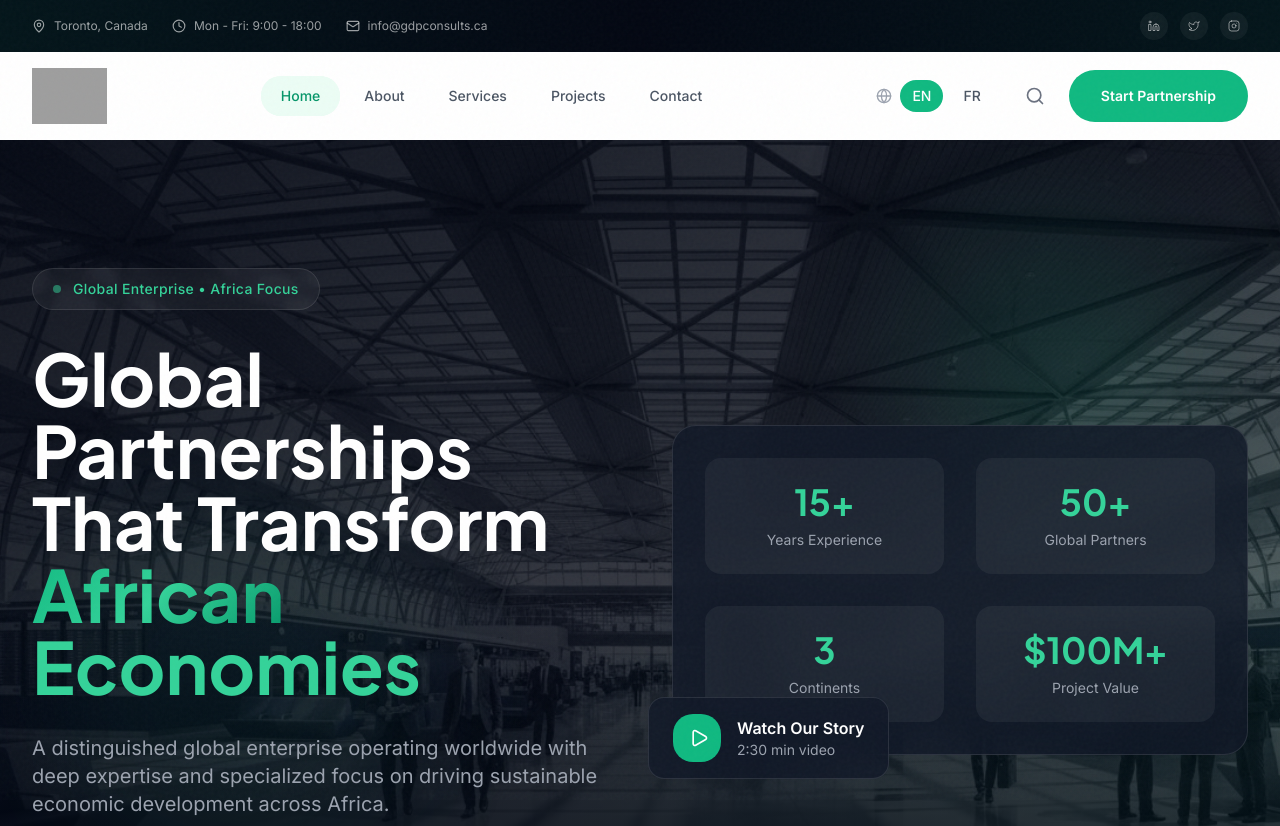
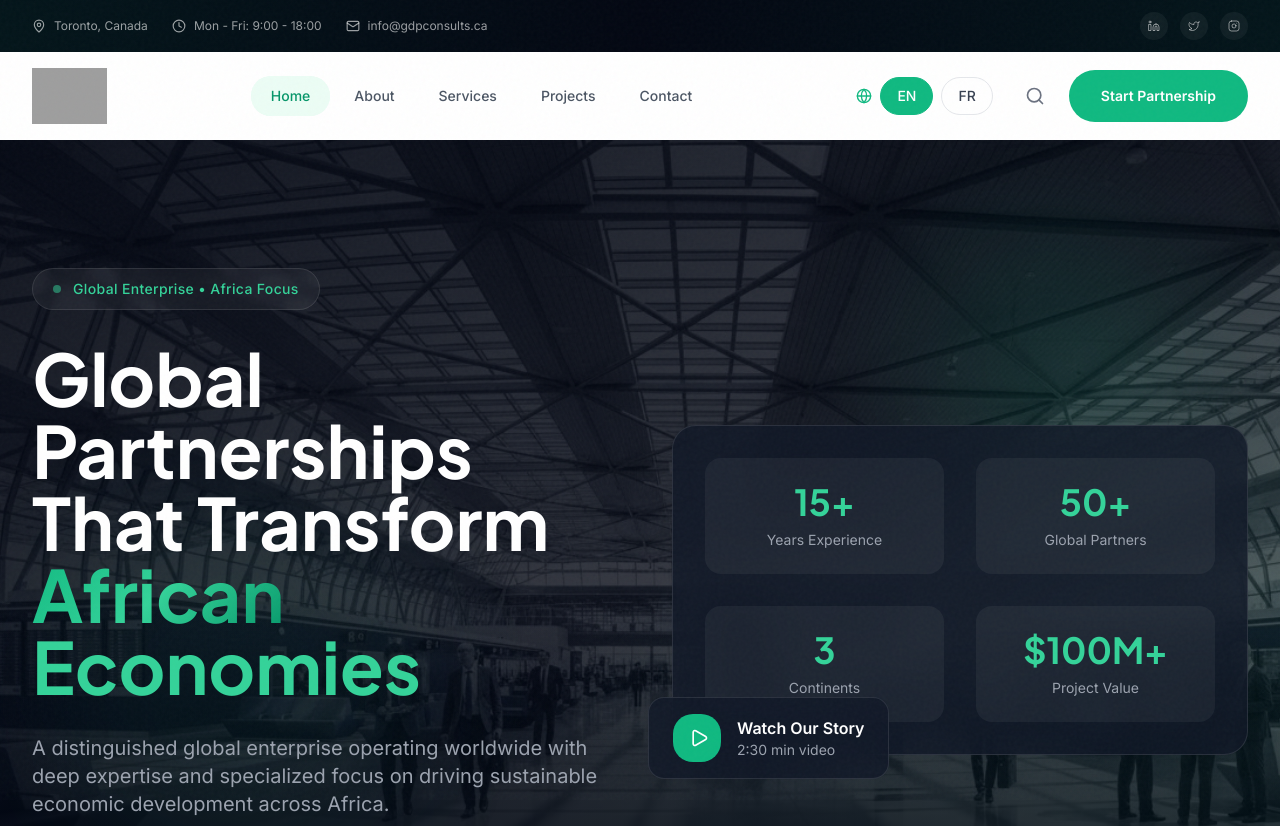
Before and after one commit to samwiseuggit/gdpconsults, a React (Vite) app: page / in a window 1280 px wide. Shown: the top 826 px of the page. Built offline with nearby package versions, Linux system fonts and the light colour scheme; grey boxes are pictures that could not be loaded.

Commit message:
Redesign LanguageSwitcher with pill buttons and Globe icon

```diff
--- a/src/components/LanguageSwitcher.tsx
+++ b/src/components/LanguageSwitcher.tsx
@@ -6,25 +6,24 @@ export default function LanguageSwitcher() {
 
   return (
     <div className="flex items-center gap-2">
-      <Globe className="w-4 h-4 text-gray-400" />
+      <Globe className="w-4 h-4 text-emerald-500" />
       <button
         onClick={() => setLanguage('en')}
-        className={`px-3 py-1.5 text-sm font-medium rounded-full transition-all duration-300 ${
+        className={`px-4 py-2 text-sm font-medium rounded-full transition-all duration-300 border ${
           language === 'en'
-            ? 'bg-emerald-500 text-white'
-            : 'text-gray-600 hover:bg-gray-100'
+            ? 'bg-emerald-500 text-white border-emerald-500'
+            : 'text-gray-700 bg-white border-gray-200 hover:border-emerald-300 hover:text-emerald-600'
         }`}
       >
         EN
       </button>
       <button
         onClick={() => setLanguage('fr')}
-        className={`px-3 py-1.5 text-sm font-medium rounded-full transition-all duration-300 ${
+        className={`px-4 py-2 text-sm font-medium rounded-full transition-all duration-300 border ${
           language === 'fr'
-            ? 'bg-emerald-500 text-white'
-            : 'text-gray-600 hover:bg-gray-100'
-        }`}
-      >
+            ? 'bg-emerald-500 text-white border-emerald-500'
+            : 'text-gray-700 bg-white border-gray-200 hover:border-emerald-300 hover:text-emerald-600'
+        }`}      >
         FR
       </button>
     </div>
```
